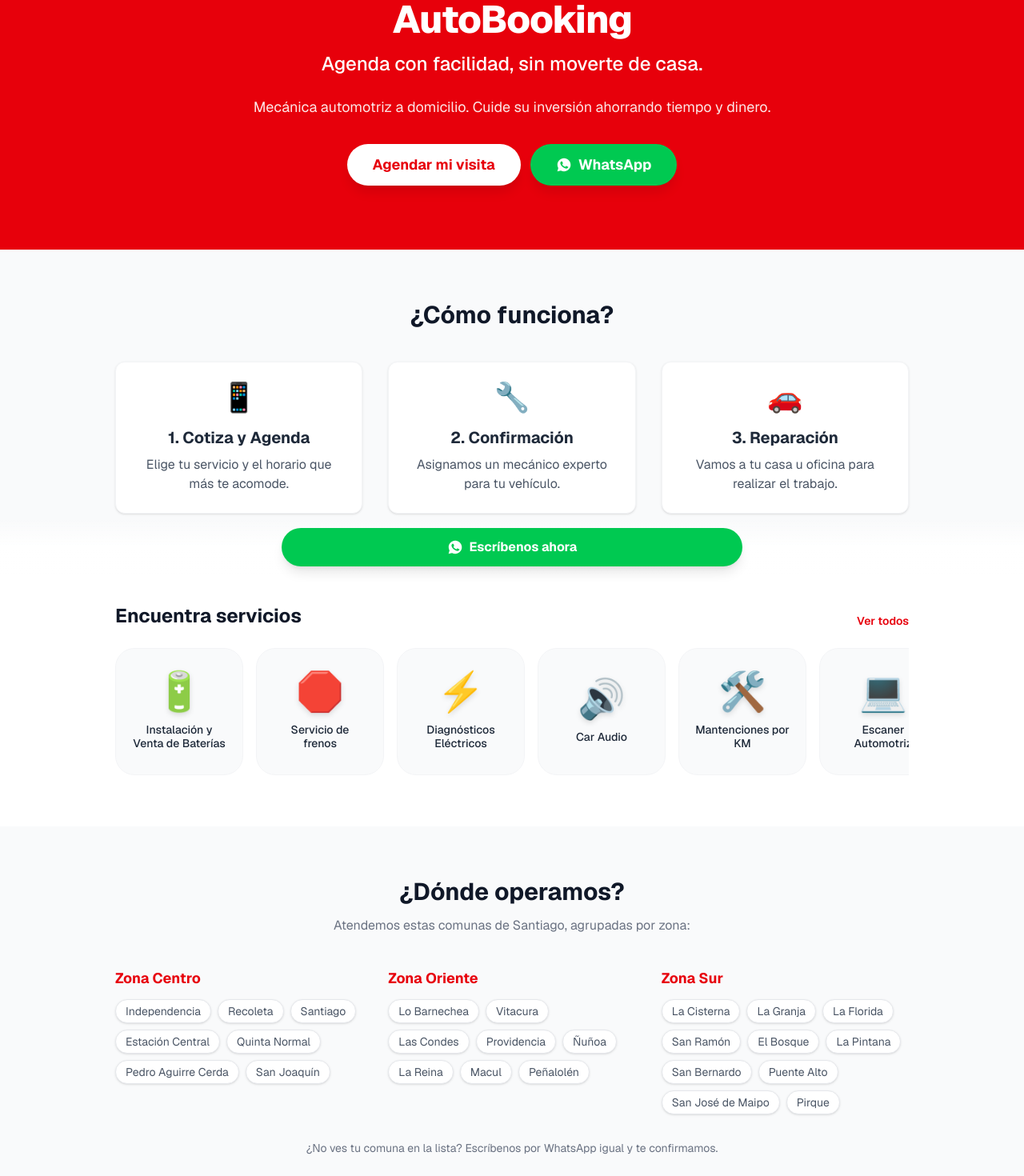
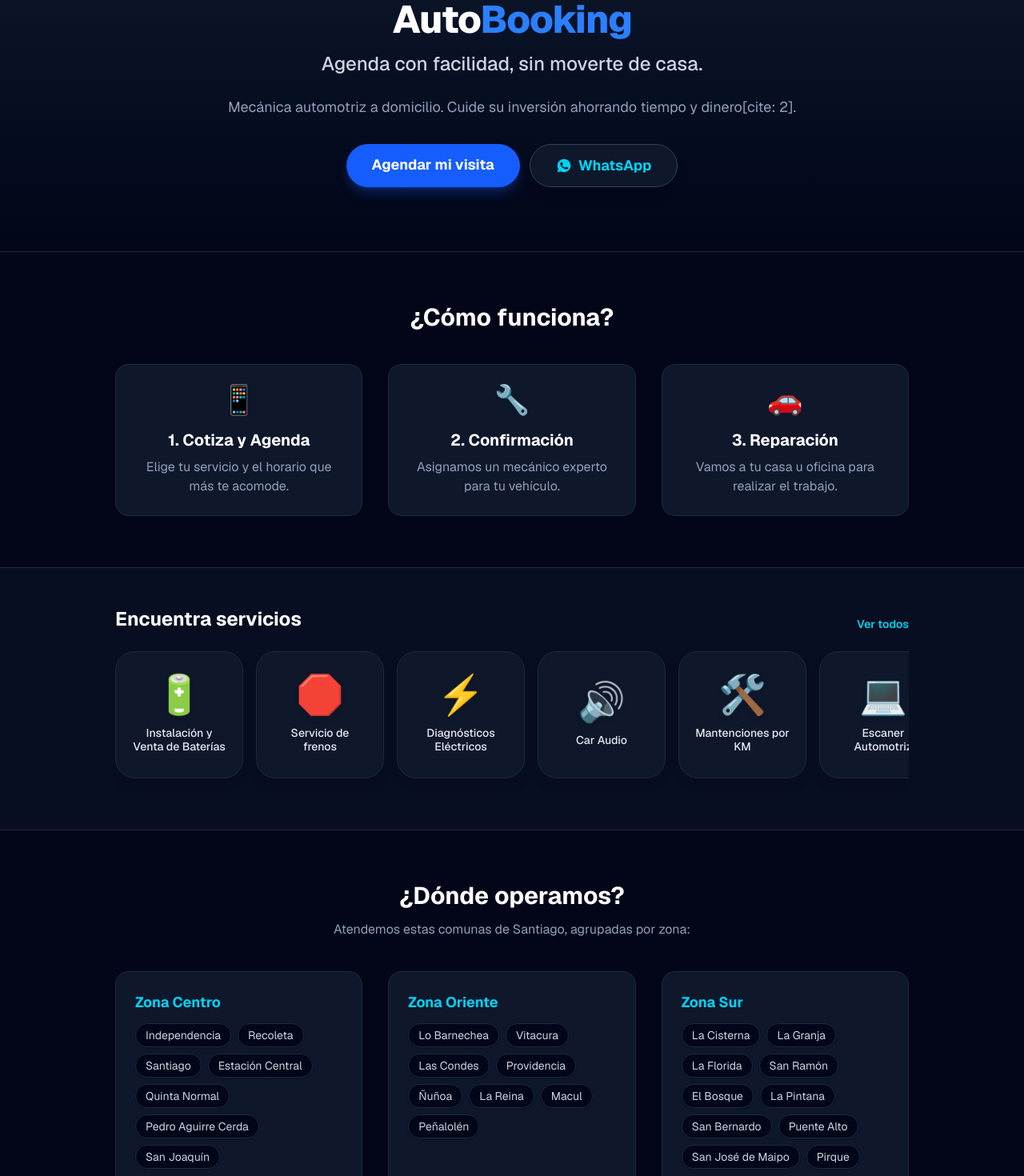
Before and after one commit to benjaminparra608-cloud/AutoBooking-Web, a Next.js app: page / in a window 1280 px wide. Shown: the part 80-1550 px from the top of the page at 80% size. Built offline with nearby package versions, Linux system fonts and the light colour scheme.

Commit message:
Refactor LandingPage styles and components
Updated the landing page styles and structure, replacing WhatsAppBar with BottomNav. Enhanced text colors and background for better visibility.

```diff
--- a/app/page.js
+++ b/app/page.js
@@ -1,25 +1,29 @@
 import React from "react";
 import BookingWizard from "./components/BookingWizard";
-import WhatsAppBar from "./components/WhatsAppBar";
+import BottomNav from "./components/BottomNav";
 import { SERVICES, ZONES, whatsappUrl } from "./lib/config";
 
 export default function LandingPage() {
   const heroWa = whatsappUrl("Hola, quiero cotizar un servicio para mi auto");
 
   return (
-    <div className="min-h-screen bg-gray-50 text-gray-800 font-sans pb-24">
+    <div className="min-h-screen bg-slate-950 text-slate-100 font-sans pb-24">
       {/* 1. HERO SECTION (Inicio) */}
-      <header className="bg-red-600 text-white py-20 px-4 text-center">
+      <header className="bg-gradient-to-b from-slate-900 to-slate-950 border-b border-slate-800 py-20 px-4 text-center">
         <div className="max-w-4xl mx-auto">
-          <h1 className="text-5xl font-extrabold mb-4 tracking-tight">AutoBooking</h1>
-          <h2 className="text-2xl font-medium mb-6">Agenda con facilidad, sin moverte de casa.</h2>
-          <p className="text-lg mb-8 opacity-90">
-            Mecánica automotriz a domicilio. Cuide su inversión ahorrando tiempo y dinero.
+          <h1 className="text-5xl font-extrabold mb-4 tracking-tight text-white">
+            Auto<span className="text-blue-500">Booking</span>
+          </h1>
+          <h2 className="text-2xl font-medium mb-6 text-slate-300">
+            Agenda con facilidad, sin moverte de casa.
+          </h2>
+          <p className="text-lg mb-8 text-slate-400">
+            Mecánica automotriz a domicilio. Cuide su inversión ahorrando tiempo y dinero[cite: 2].
           </p>
           <div className="flex flex-col sm:flex-row gap-3 justify-center">
             <a
               href="#agendar"
-              className="bg-white text-red-600 font-bold text-lg py-3 px-8 rounded-full shadow-lg hover:bg-gray-100 transition duration-300"
+              className="bg-blue-600 text-white font-bold text-lg py-3 px-8 rounded-full shadow-lg shadow-blue-600/30 hover:bg-blue-500 transition duration-300"
             >
               Agendar mi visita
             </a>
@@ -27,7 +31,7 @@ export default function LandingPage() {
               href={heroWa}
               target="_blank"
               rel="noopener noreferrer"
-              className="bg-green-500 text-white font-bold text-lg py-3 px-8 rounded-full shadow-lg hover:bg-green-600 transition duration-300 inline-flex items-center justify-center gap-2"
+              className="bg-slate-900 border border-slate-700 text-cyan-400 font-bold text-lg py-3 px-8 rounded-full shadow-lg hover:bg-slate-800 transition duration-300 inline-flex items-center justify-center gap-2"
             >
               <svg viewBox="0 0 24 24" fill="currentColor" className="w-5 h-5" aria-hidden="true">
                 <path d="M12.04 2C6.58 2 2.13 6.45 2.13 11.91c0 1.75.46 3.45 1.32 4.95L2 22l5.28-1.39a9.9 9.9 0 0 0 4.76 1.21h.01c5.46 0 9.91-4.45 9.91-9.91C21.96 6.45 17.5 2 12.04 2Zm5.8 14.16c-.24.68-1.4 1.32-1.93 1.4-.5.08-1.11.11-1.79-.11-.41-.13-.94-.3-1.62-.6-2.86-1.24-4.72-4.13-4.87-4.32-.14-.19-1.17-1.55-1.17-2.96 0-1.4.74-2.09 1-2.38.26-.28.57-.35.76-.35.19 0 .38 0 .55.01.18.01.41-.07.64.49.24.57.81 1.98.88 2.12.07.15.12.32.02.51-.1.19-.15.31-.29.48-.15.17-.31.38-.44.51-.15.15-.3.31-.13.6.17.3.76 1.26 1.64 2.04 1.13 1 2.08 1.32 2.38 1.47.3.15.47.13.65-.08.18-.2.75-.87.95-1.17.2-.3.4-.24.66-.15.27.1 1.71.81 2 .96.29.15.48.22.55.34.07.13.07.72-.17 1.4Z" />
@@ -40,50 +44,48 @@ export default function LandingPage() {
 
       {/* 2. ¿CÓMO FUNCIONA? */}
       <section className="py-16 px-4 max-w-5xl mx-auto text-center">
-        <h3 className="text-3xl font-bold mb-10 text-gray-900">¿Cómo funciona?</h3>
+        <h3 className="text-3xl font-bold mb-10 text-white">¿Cómo funciona?</h3>
         <div className="grid grid-cols-1 md:grid-cols-3 gap-8">
-          <div className="p-6 bg-white rounded-xl shadow-sm border border-gray-100">
-            <div className="text-red-600 text-4xl mb-4">📱</div>
-            <h4 className="text-xl font-bold mb-2">1. Cotiza y Agenda</h4>
-            <p className="text-gray-600">Elige tu servicio y el horario que más te acomode.</p>
+          <div className="p-6 bg-slate-900 rounded-2xl shadow-sm border border-slate-800">
+            <div className="text-blue-400 text-4xl mb-4">📱</div>
+            <h4 className="text-xl font-bold mb-2 text-white">1. Cotiza y Agenda</h4>
+            <p className="text-slate-400">Elige tu servicio y el horario que más te acomode.</p>
           </div>
-          <div className="p-6 bg-white rounded-xl shadow-sm border border-gray-100">
-            <div className="text-red-600 text-4xl mb-4">🔧</div>
-            <h4 className="text-xl font-bold mb-2">2. Confirmación</h4>
-            <p className="text-gray-600">Asignamos un mecánico experto para tu vehículo.</p>
+          <div className="p-6 bg-slate-900 rounded-2xl shadow-sm border border-slate-800">
+            <div className="text-blue-400 text-4xl mb-4">🔧</div>
+            <h4 className="text-xl font-bold mb-2 text-white">2. Confirmación</h4>
+            <p className="text-slate-400">Asignamos un mecánico experto para tu vehículo.</p>
           </div>
-          <div className="p-6 bg-white rounded-xl shadow-sm border border-gray-100">
-            <div className="text-red-600 text-4xl mb-4">🚗</div>
-            <h4 className="text-xl font-bold mb-2">3. Reparación</h4>
-            <p className="text-gray-600">Vamos a tu casa u oficina para realizar el trabajo.</p>
+          <div className="p-6 bg-slate-900 rounded-2xl shadow-sm border border-slate-800">
+            <div className="text-blue-400 text-4xl mb-4">🚗</div>
+            <h4 className="text-xl font-bold mb-2 text-white">3. Reparación</h4>
+            <p className="text-slate-400">Vamos a tu casa u oficina para realizar el trabajo.</p>
           </div>
         </div>
       </section>
 
-            {/* 3. NUESTROS SERVICIOS (Estilo Carrusel Horizontal App) */}
-      <section className="bg-white py-12">
+      {/* 3. NUESTROS SERVICIOS (Carrusel Horizontal Estilo App) */}
+      <section id="servicios" className="py-12 bg-slate-900/50 border-y border-slate-800">
         <div className="max-w-5xl mx-auto px-4">
           <div className="flex justify-between items-end mb-6">
-            <h3 className="text-2xl font-bold text-gray-900">Encuentra servicios</h3>
-            <a href="#agendar" className="text-sm font-semibold text-red-600 hover:underline">
+            <h3 className="text-2xl font-bold text-white">Encuentra servicios</h3>
+            <a href="#agendar" className="text-sm font-semibold text-cyan-400 hover:underline">
               Ver todos
             </a>
           </div>
 
-          {/* Contenedor del carrusel con scroll oculto */}
           <div className="flex gap-4 overflow-x-auto pb-4 snap-x snap-mandatory [&::-webkit-scrollbar]:hidden [-ms-overflow-style:none] [scrollbar-width:none]">
             {SERVICES.map((servicio, index) => {
-              // Asignamos un ícono (emoji) basado en tus servicios para simular el diseño 3D
               const icons = ["🔋", "🛑", "⚡", "🔊", "🛠️", "💻", "🔍"];
               const icon = icons[index] || "🚗";
 
               return (
                 <div
                   key={index}
-                  className="snap-start shrink-0 w-36 sm:w-40 bg-gray-50 rounded-3xl p-5 flex flex-col items-center justify-center text-center border border-gray-100 hover:bg-gray-100 transition-colors cursor-pointer"
+                  className="snap-start shrink-0 w-36 sm:w-40 bg-slate-900 rounded-3xl p-5 flex flex-col items-center justify-center text-center border border-slate-800 hover:border-blue-500/50 transition-all cursor-pointer shadow-lg"
                 >
                   <div className="text-5xl mb-4 drop-shadow-md">{icon}</div>
-                  <span className="font-medium text-sm text-gray-800 leading-tight">
+                  <span className="font-medium text-sm text-slate-200 leading-tight">
                     {servicio}
                   </span>
                 </div>
@@ -93,22 +95,21 @@ export default function LandingPage() {
         </div>
       </section>
 
-
       {/* 4. COBERTURA */}
       <section className="py-16 px-4 max-w-5xl mx-auto">
-        <h3 className="text-3xl font-bold mb-3 text-center text-gray-900">¿Dónde operamos?</h3>
-        <p className="text-center text-gray-500 mb-10">
+        <h3 className="text-3xl font-bold mb-3 text-center text-white">¿Dónde operamos?</h3>
+        <p className="text-center text-slate-400 mb-10">
           Atendemos estas comunas de Santiago, agrupadas por zona:
         </p>
         <div className="grid grid-cols-1 md:grid-cols-3 gap-8">
           {ZONES.map((zone) => (
-            <div key={zone.name}>
-              <h4 className="text-red-600 font-bold text-lg mb-3">Zona {zone.name}</h4>
+            <div key={zone.name} className="bg-slate-900 p-6 rounded-2xl border border-slate-800">
+              <h4 className="text-cyan-400 font-bold text-lg mb-3">Zona {zone.name}</h4>
               <div className="flex flex-wrap gap-2">
                 {zone.comunas.map((comuna) => (
                   <span
                     key={comuna}
-                    className="bg-white border border-gray-200 rounded-full px-3 py-1 text-sm text-gray-600 shadow-sm"
+                    className="bg-slate-950 border border-slate-800 rounded-full px-3 py-1 text-sm text-slate-300 shadow-sm"
                   >
                     {comuna}
                   </span>
@@ -117,16 +118,16 @@ export default function LandingPage() {
             </div>
           ))}
         </div>
-        <p className="text-center text-gray-500 text-sm mt-8">
+        <p className="text-center text-slate-500 text-sm mt-8">
           ¿No ves tu comuna en la lista? Escríbenos por WhatsApp igual y te confirmamos.
         </p>
       </section>
 
       {/* 5. AGENDA TU HORA */}
-      <section id="agendar" className="bg-gray-100 py-16 px-4">
+      <section id="agendar" className="py-16 px-4 bg-slate-900/50 border-t border-slate-800">
         <div className="max-w-5xl mx-auto">
-          <h3 className="text-3xl font-bold mb-3 text-center text-gray-900">Agenda tu hora</h3>
-          <p className="text-center text-gray-500 mb-10">
+          <h3 className="text-3xl font-bold mb-3 text-center text-white">Agenda tu hora</h3>
+          <p className="text-center text-slate-400 mb-10">
             ¿Nos escribes fuera de horario? Deja tus datos y te confirmamos apenas abramos.
           </p>
           <BookingWizard />
@@ -134,15 +135,13 @@ export default function LandingPage() {
       </section>
 
       {/* 6. FOOTER */}
-      <footer className="bg-gray-900 text-white py-12 text-center">
+      <footer className="bg-slate-950 text-slate-400 py-12 text-center border-t border-slate-900">
         <div className="max-w-4xl mx-auto px-4">
-          <div className="border-t border-gray-800 pt-8 mt-8">
-            <p className="text-gray-500">© 2026 AutoBooking. Todos los derechos reservados.</p>
-          </div>
+          <p className="text-sm">© 2026 AutoBooking. Todos los derechos reservados.</p>
         </div>
       </footer>
 
-      <WhatsAppBar />
+      <BottomNav />
     </div>
   );
 }
```
